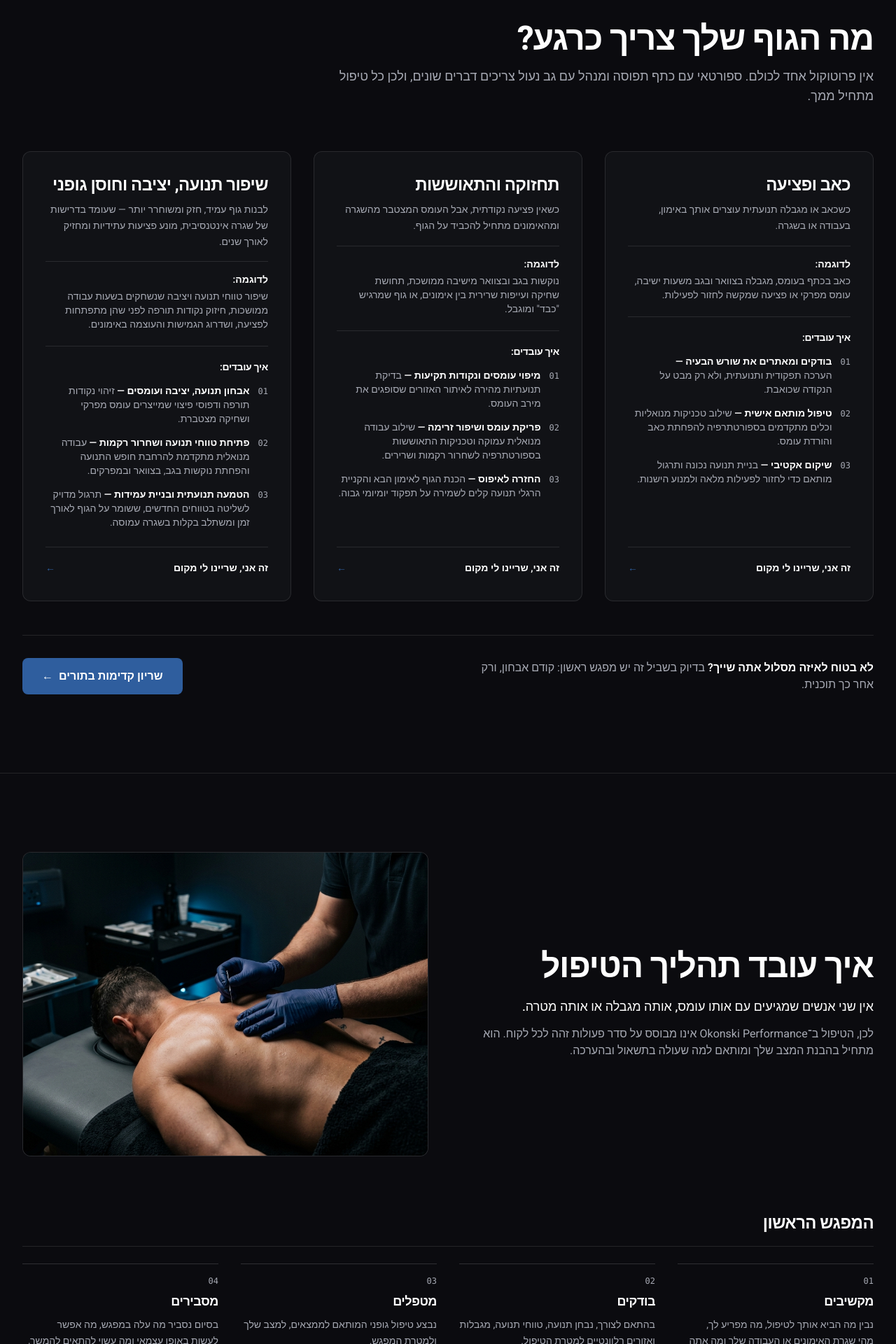
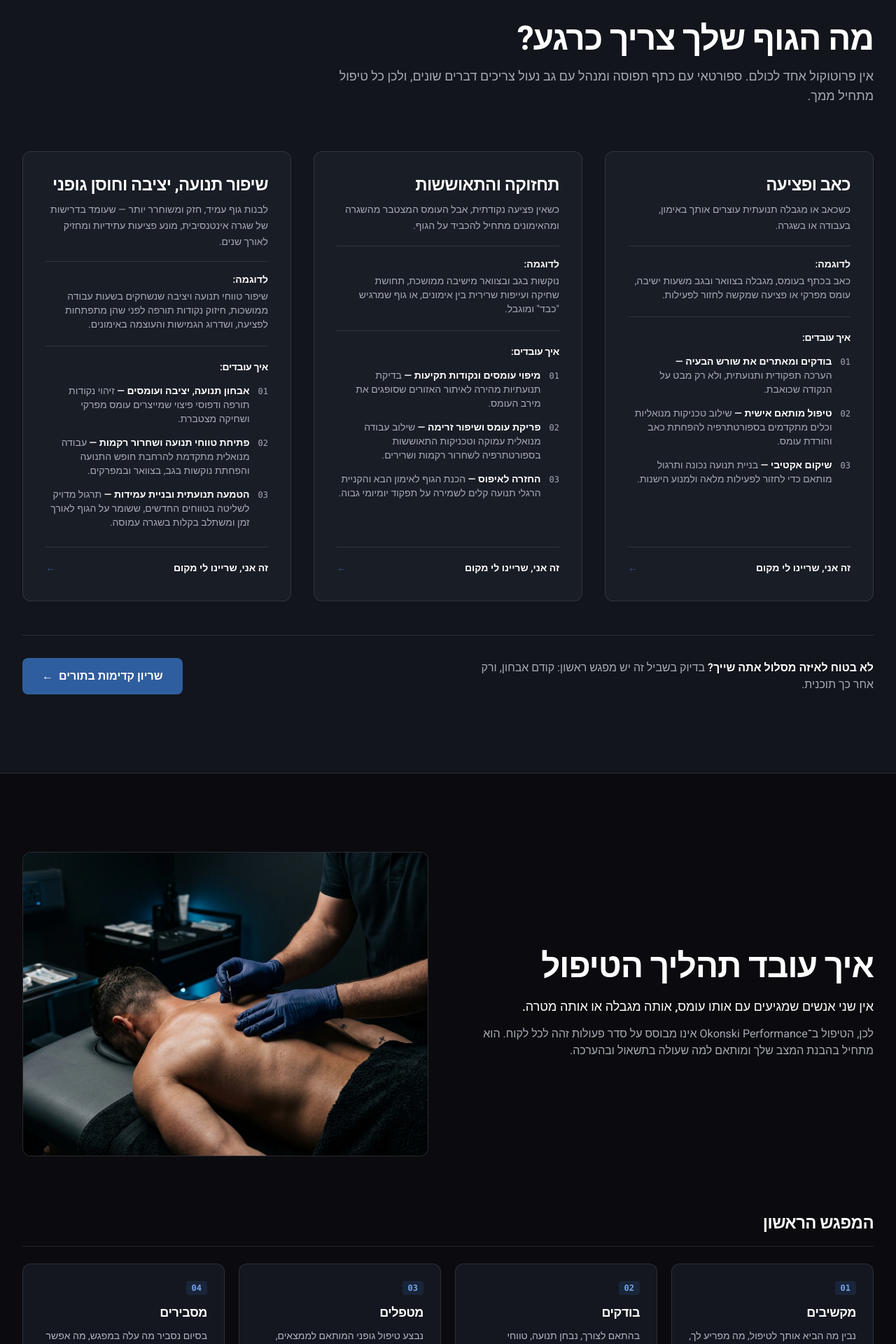
Before and after one commit to ofek-ok/okonskiperformance, a Next.js app: page / in a window 1280 px wide. Shown: the part 880-2800 px from the top of the page at 70% size. Built offline with nearby package versions, Linux system fonts and the light colour scheme; a web font is replaced by a local one.

Commit message:
style(ux): refine HowToStart copy, unify all CTA buttons, and introduce soft layered surfaces (#12151C / #191D26)

```diff
--- a/components/FAQ.tsx
+++ b/components/FAQ.tsx
@@ -16,16 +16,16 @@ const questions = [
     "לא. המפגש הראשון עומד בפני עצמו. בסיומו נבחן אם יש צורך במפגשים נוספים ומהי המסגרת המתאימה."
   ],
   [
-    "מה נותנת ההצטרפות ל־Performance List?",
-    "מי שנרשם לפני הפתיחה מקבל קדימות בקביעת התורים הראשונים עם פתיחת היומן, וכן מחיר ייחודי למצטרפים מוקדמים."
+    "מה נותנת ההרשמה המוקדמת באתר?",
+    "מי שמשאיר פרטים לפני הפתיחה מקבל קדימות בתיאום התורים הראשונים עם פתיחת היומן, וכן מחיר ייחודי למצטרפים מוקדמים."
   ],
   [
-    "האם ההרשמה מחייבת אותי למשהו?",
+    "האם השארת הפרטים מחייבת אותי למשהו?",
     "לא. משאירים פרטים, אני חוזר אליך אישית לקראת פתיחת היומן, ואתה מחליט אם ומתי לתאם."
   ],
   [
-    "איך קובעים מפגש?",
-    "משאירים פרטים ב־Performance List או פונים בוואטסאפ. מתחילים בהיכרות קצרה ובבדיקת התאמה, ולאחר מכן מתאמים מפגש."
+    "איך מתאמים מפגש?",
+    "משאירים פרטים בטופס למטה או פונים בוואטסאפ. מתחילים בשיחת היכרות קצרה ובבדיקת התאמה, ולאחר מכן מתאמים מועד."
   ]
 ];
 
@@ -33,7 +33,7 @@ export default function FAQ() {
   return (
     <section
       id="faq"
-      className="bg-[#0B0B0F] py-16 sm:py-24 lg:py-28 border-b border-white/10 scroll-mt-16"
+      className="bg-[#12151C] py-16 sm:py-24 lg:py-28 border-b border-white/10 scroll-mt-16"
       aria-labelledby="faq-heading"
     >
       <div className="max-w-4xl mx-auto px-4 sm:px-8 text-right">
@@ -43,20 +43,19 @@ export default function FAQ() {
           </h2>
         </div>
 
-        {/* Clean Ruled List — No Boxed Accordion Cards */}
-        <div className="border-t border-white/12 divide-y divide-white/12">
+        <div className="space-y-3">
           {questions.map(([q, a]) => (
             <details
               key={q}
-              className="group py-4 sm:py-5"
+              className="group rounded-xl bg-[#191D26] border border-white/10 open:border-[#2F5E9E]/45 px-5 sm:px-6 py-4 transition-colors"
             >
-              <summary className="cursor-pointer text-white font-semibold text-base sm:text-lg flex items-center justify-between gap-4 list-none focus:outline-none min-h-[44px]">
+              <summary className="cursor-pointer text-white font-semibold text-base sm:text-lg flex items-center justify-between gap-4 list-none focus:outline-none min-h-[40px]">
                 <span className="leading-snug">{q}</span>
                 <span className="font-mono text-lg text-[#A7AAB4] transition-transform duration-150 group-open:rotate-45 shrink-0">
                   +
                 </span>
               </summary>
-              <p className="text-[#A7AAB4] text-sm sm:text-base leading-relaxed pt-3 pl-1">
+              <p className="text-[#B0B7C3] text-sm sm:text-base leading-relaxed pt-3 mt-3 border-t border-white/10 pl-1">
                 {a}
               </p>
             </details>
@@ -68,7 +67,7 @@ export default function FAQ() {
             href="#performance-list"
             className="m-btn bg-[#2F5E9E] hover:bg-[#264E86] text-white font-semibold py-3.5 px-7 rounded-lg text-sm w-full sm:w-auto min-h-[46px] inline-flex items-center justify-center gap-2"
           >
-            <span>הצטרפות ל־Performance List</span>
+            <span>שריון קדימות בתורים</span>
             <span>←</span>
           </a>
         </div>
--- a/components/HowToStart.tsx
+++ b/components/HowToStart.tsx
@@ -1,18 +1,21 @@
 const steps = [
   {
     num: "01",
-    title: "יצירת קשר",
-    body: "השאר פרטים עכשיו, ותהיה בין הראשונים שאחזור אליהם כשהיומן נפתח.",
+    tag: "דקה אחת",
+    title: "השארת פרטים",
+    body: "משאירים שם וטלפון בטופס למטה ומציינים בקצרה מה הסיבה לפנייה.",
   },
   {
     num: "02",
-    title: "בדיקת התאמה ותיאום",
-    body: "נבצע היכרות ראשונית בהתכתבות, ובמידת הצורך גם בשיחה קצרה. אם השירות מתאים, נסכם את פרטי המפגש, המיקום, המחיר והמועד.",
+    tag: "מענה אישי",
+    title: "שיחת היכרות ותיאום",
+    body: "אני חוזר אליך אישית כדי להבין מה אתה צריך, לוודא התאמה ולסכם את פרטי המפגש והמועד.",
   },
   {
     num: "03",
+    tag: "בקליניקה",
     title: "מפגש ראשון",
-    body: "במפגש הראשון נבצע תשאול, הערכה וטיפול ראשוני, ובסיומו נבחן אם ואיך כדאי להמשיך.",
+    body: "מבצעים תשאול, הערכה תנועתית וטיפול ראשוני, ובסיומו מחליטים יחד אם ואיך נכון להמשיך.",
   },
 ];
 
@@ -20,53 +23,56 @@ export default function HowToStart() {
   return (
     <section
       id="how-it-works"
-      className="py-16 sm:py-24 lg:py-28 bg-[#0B0B0F] border-b border-white/10 scroll-mt-16"
+      className="py-16 sm:py-24 lg:py-28 bg-[#12151C] border-b border-white/10 scroll-mt-16"
     >
       <div className="max-w-7xl mx-auto px-4 sm:px-8 text-right">
-        {/* Heading without eyebrow; muted Cool Gray run-on sentence */}
-        <div className="max-w-3xl mb-12 sm:mb-16">
-          <h2 className="text-2xl sm:text-4xl lg:text-5xl font-bold text-white leading-tight mb-4">
-            מתחילים בהיכרות.{" "}
-            <span className="text-[#A7AAB4] font-normal">לא בקביעת טיפול אוטומטית.</span>
+        {/* Direct, clear heading */}
+        <div className="max-w-3xl mb-10 sm:mb-14">
+          <h2 className="text-2xl sm:text-4xl lg:text-5xl font-bold text-white leading-tight mb-3.5">
+            איך מתאמים מפגש ראשון
           </h2>
-          <p className="text-[#A7AAB4] text-sm sm:text-base lg:text-lg leading-relaxed">
-            חשוב לי להבין מי אתה, מה הביא אותך ומה אתה מצפה לקבל מהטיפול.
+          <p className="text-[#B0B7C3] text-sm sm:text-base lg:text-lg leading-relaxed">
+            תהליך פשוט ב־3 שלבים — משאירים פרטים, מוודאים התאמה בשיחה קצרה ומתאמים מועד.
           </p>
         </div>
 
-        {/* 3 Ruled Columns (No Card Boxes, No Top Gradient Bars) */}
-        <div className="grid grid-cols-1 md:grid-cols-3 gap-8 mb-14">
+        {/* 3 Structured Cards on Soft Slate Ground (No floating text in pitch-black void) */}
+        <div className="grid grid-cols-1 md:grid-cols-3 gap-5 sm:gap-6 mb-10 sm:mb-12">
           {steps.map((step) => (
             <article
               key={step.num}
-              className="pt-5 border-t border-white/15 flex flex-col justify-between"
+              className="m-card p-6 sm:p-7 rounded-xl bg-[#191D26] border border-white/10 flex flex-col justify-between"
             >
               <div>
-                <span className="font-mono tabular-nums text-[#A7AAB4] text-xs block mb-2.5">
-                  {step.num}
-                </span>
+                <div className="flex items-center justify-between mb-4">
+                  <span className="font-mono tabular-nums text-xs font-bold px-2.5 py-1 rounded bg-[#2F5E9E]/20 text-[#74A4EC]">
+                    {step.num}
+                  </span>
+                  <span className="text-xs text-[#A7AAB4]">{step.tag}</span>
+                </div>
                 <h3 className="text-lg sm:text-xl font-bold text-white mb-2">{step.title}</h3>
-                <p className="text-sm text-[#A7AAB4] leading-relaxed">{step.body}</p>
+                <p className="text-sm text-[#B0B7C3] leading-relaxed">{step.body}</p>
               </div>
             </article>
           ))}
         </div>
 
-        {/* Clean Status Row */}
-        <div className="rounded-xl p-6 sm:p-8 border border-white/10 bg-[#111216] flex flex-col md:flex-row items-start md:items-center justify-between gap-6">
+        {/* Bottom Callout with Unified CTA Button */}
+        <div className="rounded-xl p-6 sm:p-8 border border-[#2F5E9E]/35 bg-[#191D26] flex flex-col md:flex-row items-start md:items-center justify-between gap-6">
           <div className="max-w-2xl">
             <h3 className="text-lg sm:text-xl font-bold text-white mb-1.5">
-              היומן נפתח בקרוב. ההרשמה לזכאות לקביעת התורים הראשונים בעיצומה.
+              היומן נפתח בקרוב — ההרשמה המוקדמת פתוחה.
             </h3>
-            <p className="text-[#A7AAB4] text-sm leading-relaxed">
-              מי שמצטרף ל־Performance List מקבל קדימות בקביעת התורים הראשונים ומחיר ייחודי למצטרפים מוקדמים.
+            <p className="text-[#B0B7C3] text-sm leading-relaxed">
+              הנרשמים עכשיו מקבלים קדימות בתיאום התורים הראשונים ומחיר ייחודי למצטרפים מוקדמים.
             </p>
           </div>
           <a
             href="#performance-list"
-            className="m-btn bg-[#2F5E9E] hover:bg-[#264E86] text-white font-semibold px-7 py-3.5 rounded-lg text-sm shrink-0 whitespace-nowrap w-full md:w-auto text-center flex items-center justify-center min-h-[46px]"
+            className="m-btn bg-[#2F5E9E] hover:bg-[#264E86] text-white font-semibold px-7 py-3.5 rounded-lg text-sm shrink-0 whitespace-nowrap w-full md:w-auto text-center flex items-center justify-center min-h-[46px] gap-2"
           >
-            הצטרפות ל־Performance List ←
+            <span>שריון קדימות בתורים</span>
+            <span>←</span>
           </a>
         </div>
       </div>
--- a/components/Treatment.tsx
+++ b/components/Treatment.tsx
@@ -63,17 +63,17 @@ export default function Treatment() {
             המפגש הראשון
           </h3>
 
-          <ol className="grid grid-cols-1 sm:grid-cols-2 lg:grid-cols-4 gap-6 lg:gap-8">
+          <ol className="grid grid-cols-1 sm:grid-cols-2 lg:grid-cols-4 gap-4 sm:gap-5">
             {stages.map((stage) => (
               <li
                 key={stage.num}
-                className="pt-4 border-t border-white/15 text-right flex flex-col"
+                className="m-card p-5 sm:p-6 rounded-xl bg-[#14171F] border border-white/10 text-right flex flex-col"
               >
-                <span className="font-mono tabular-nums text-[#A7AAB4] text-xs mb-2">
+                <span className="font-mono tabular-nums text-xs font-bold px-2 py-0.5 rounded bg-[#2F5E9E]/20 text-[#74A4EC] self-start mb-3">
                   {stage.num}
                 </span>
                 <h4 className="text-lg font-bold text-white mb-2">{stage.title}</h4>
-                <p className="text-sm text-[#A7AAB4] leading-relaxed">{stage.body}</p>
+                <p className="text-sm text-[#B0B7C3] leading-relaxed">{stage.body}</p>
               </li>
             ))}
           </ol>
--- a/components/WhoItsFor.tsx
+++ b/components/WhoItsFor.tsx
@@ -122,7 +122,7 @@ export default function WhoItsFor() {
   return (
     <section
       id="who-its-for"
-      className="py-16 sm:py-24 lg:py-28 bg-[#0B0B0F] border-b border-white/10 scroll-mt-16"
+      className="py-16 sm:py-24 lg:py-28 bg-[#12151C] border-b border-white/10 scroll-mt-16"
       aria-labelledby="who-heading"
     >
       <div className="max-w-7xl mx-auto px-4 sm:px-8">
@@ -144,7 +144,7 @@ export default function WhoItsFor() {
           {pillars.map((pillar) => (
             <article
               key={pillar.title}
-              className="m-card h-full flex flex-col justify-between p-6 sm:p-8 rounded-xl bg-[#111216] border border-white/10"
+              className="m-card h-full flex flex-col justify-between p-6 sm:p-8 rounded-xl bg-[#191D26] border border-white/10"
             >
               <div className="flex-1 flex flex-col">
                 <div>
```
